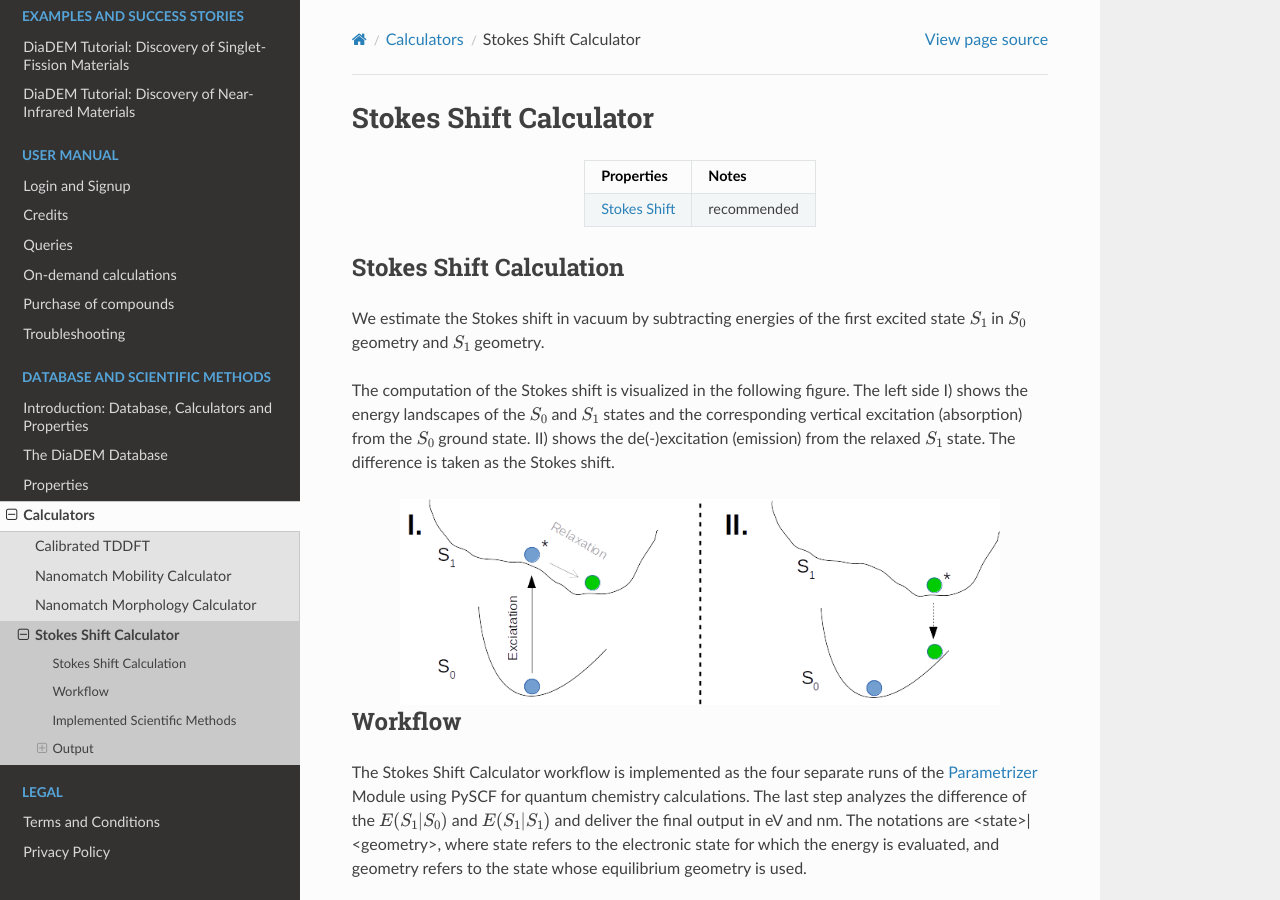
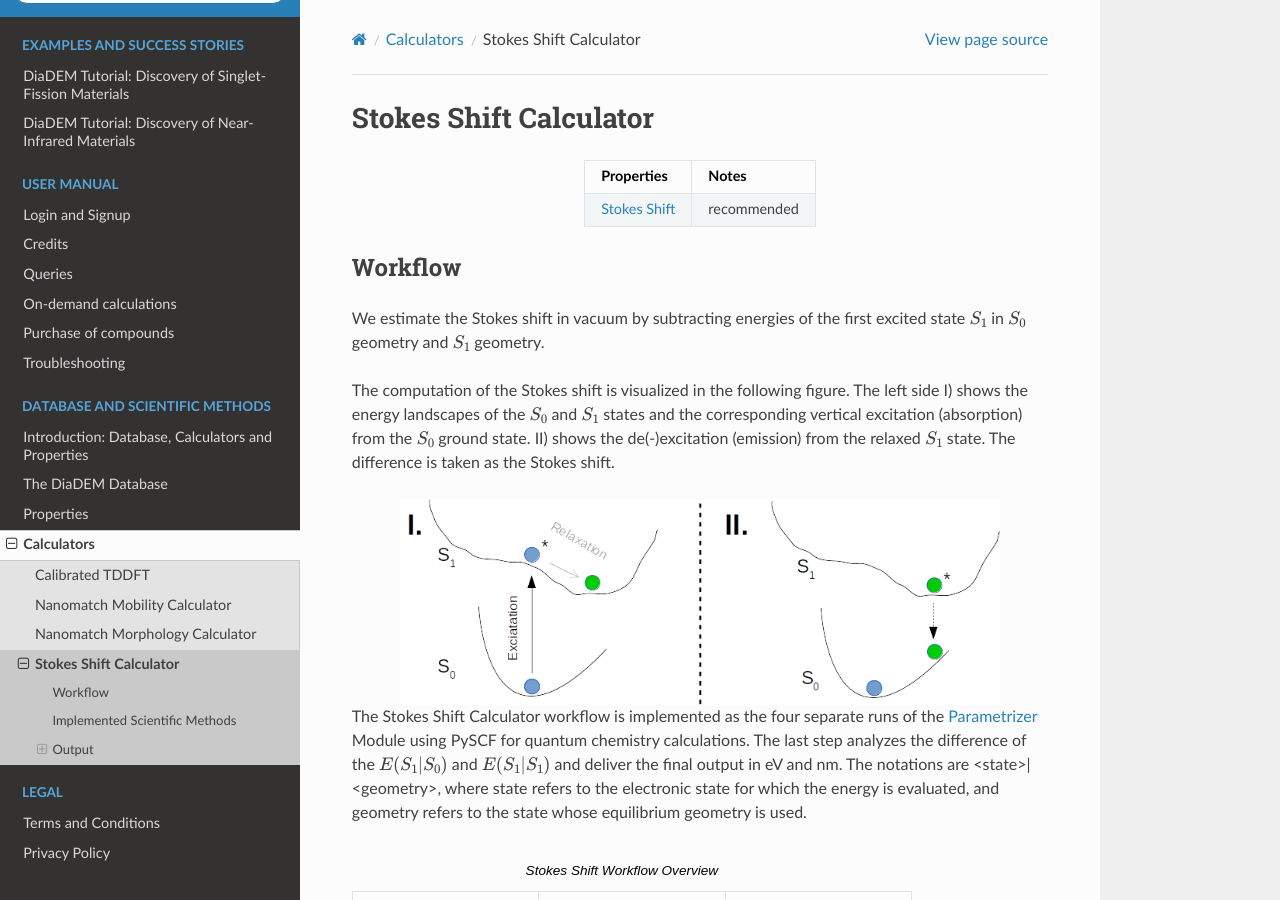
Before and after one commit to diadem-platform/diadem-docs, a Sphinx documentation site: the page built from docs/source/science/calculators/stokes_shift.rst, in a window 1280 px wide and 900 px high. Built offline with Sphinx 7.4.7 and the Read the Docs theme 3.1.0, drawn with Linux system fonts in a browser that asks for light colours.

Commit message:
structure

```diff
--- a/docs/source/science/calculators/stokes_shift.rst
+++ b/docs/source/science/calculators/stokes_shift.rst
@@ -13,8 +13,8 @@
      - recommended
 
 
-Stokes Shift Calculation
-------------------------
+Workflow
+--------
 
 We estimate the Stokes shift in vacuum by subtracting energies of the first excited state :math:`S_1` in
 :math:`S_0` geometry and :math:`S_1` geometry.
```
Also changed, not shown: other parts of docs/source/science/calculators/stokes_shift.rst (+0 -2 lines).
